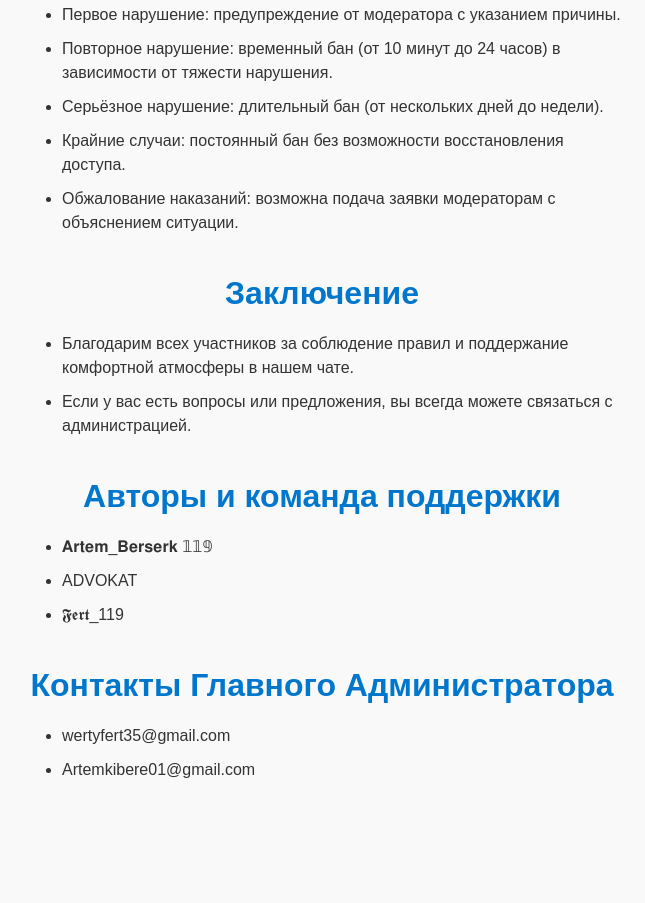
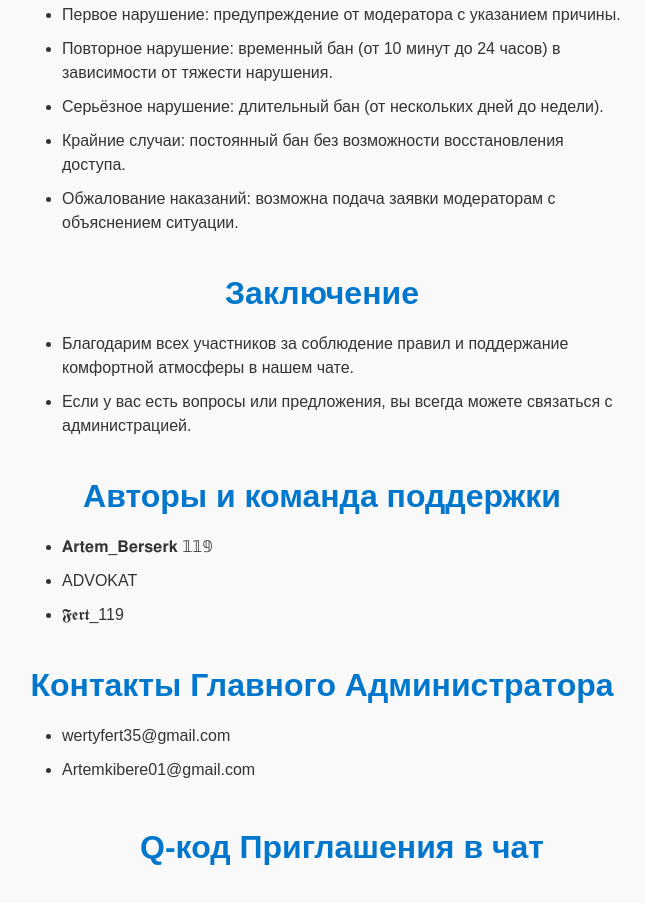
Before and after one commit to Fert119/TransAmur.RU., a plain HTML site: page index.html in a window 1280 px wide. Shown: the part 480-1383 px from the top of the page, without its empty margins (318-963 px from the left). Before the commit the page ends 1302 px from the top, so only its background shows below. Drawn offline with Linux system fonts and the light colour scheme; a script that the page names is missing.

Commit message:
Update index.html

```diff
--- a/index.html
+++ b/index.html
@@ -68,6 +68,9 @@
     <li>wertyfert35@gmail.com</li>
     <li>Artemkibere01@gmail.com</li>
 </body>
+  <h1>Q-код Приглашения в чат</h1>
+  </ul>
+
   <div id="qrcode"></div>
 
 <script src="https://cdn.jsdelivr.net/npm/qrcodejs/qrcode.min.js"></script>
```
